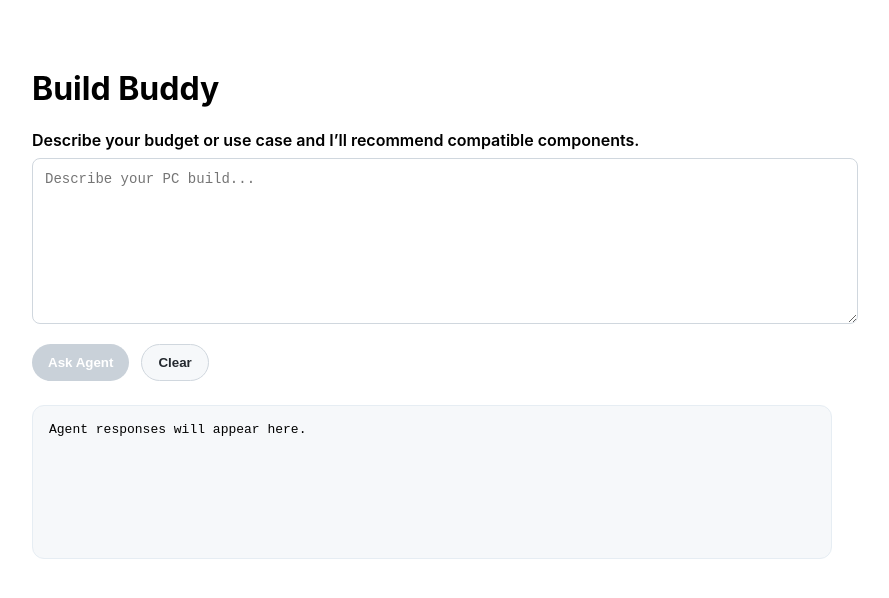
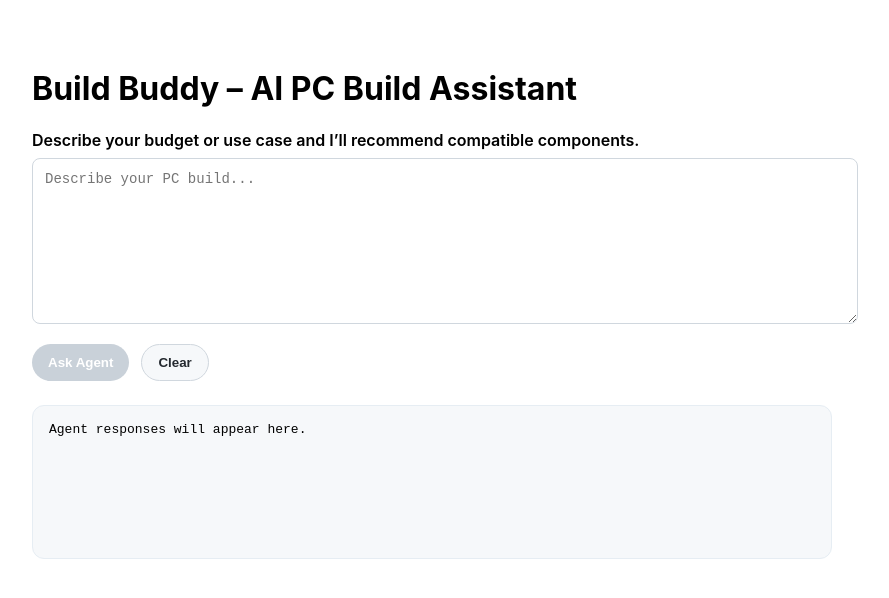
Before and after one commit to venkat-training/build-buddy, a React (Vite) app in the folder build-buddy-app/: page / in a window 1280 px wide. Shown: the top 598 px of the page, without its empty margins (208-1097 px from the left). Built offline with nearby package versions, Linux system fonts and the light colour scheme; no server answers.

Commit message:
Fixed the title

```diff
--- a/build-buddy-app/src/App.jsx
+++ b/build-buddy-app/src/App.jsx
@@ -196,10 +196,11 @@ export default function App() {
 
   return (
     <div className="app">
-      <h1>Build Buddy</h1>
+      <h1>Build Buddy – AI PC Build Assistant</h1>
 
       <label className="input-label" htmlFor="build-query">
         Describe your budget or use case and I’ll recommend compatible components.
+
       </label>
       <textarea
         id="build-query"
```
